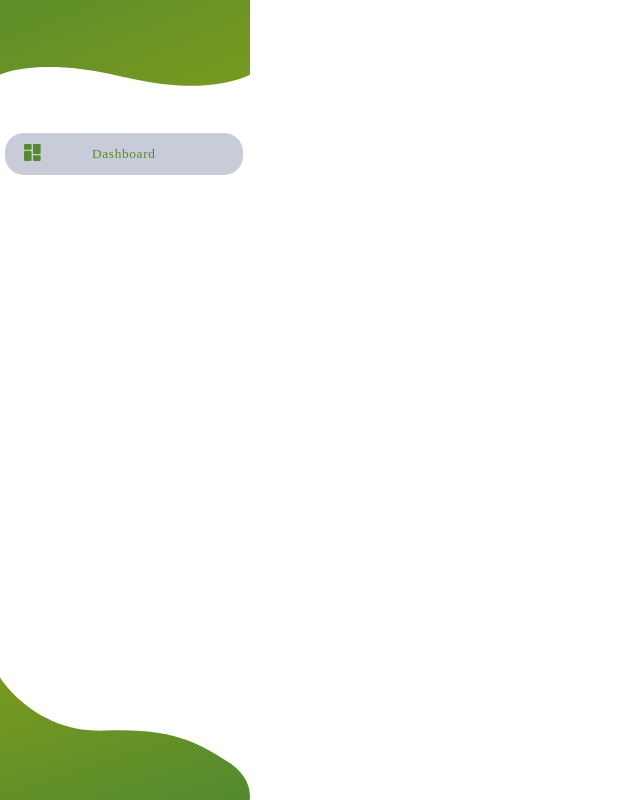
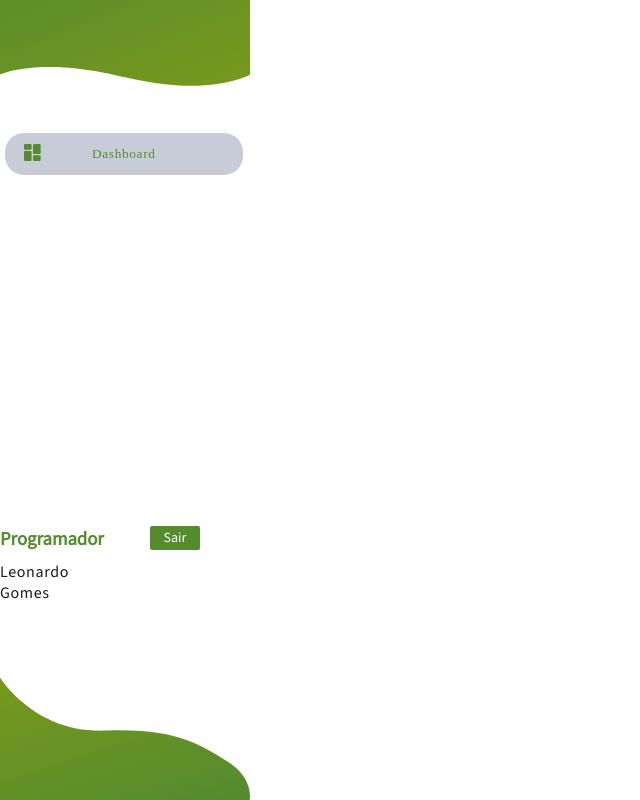
Before and after one commit to leonardojcpg/loomi-frontend-challenge, a React (Vite) app: page /dashboard in a window 1280 px wide. Shown: the whole page, without its empty margins (0-640 px from the left). Built offline with nearby package versions, Linux system fonts and the light colour scheme.

Commit message:
feat: Styling dashboard texts and logout button

```diff
--- a/src/Components/BackgroundDashboard/index.jsx
+++ b/src/Components/BackgroundDashboard/index.jsx
@@ -11,6 +11,7 @@ import {
   DashboardButtonContainer,
 } from "./styles";
 import { SidebarDashboardButton } from "../SidebarDashboardButton";
+import { TextSidebarDashboard } from "../TextsSidebarDashboard";
 
 export const BackgroundDashboard = () => {
   return (
@@ -18,15 +19,23 @@ export const BackgroundDashboard = () => {
       <HeaderImg>
         <img src={upImg} alt="" height={150} width={250} />
       </HeaderImg>
+
       <FooterImg>
         <FooterImgContent>
           <img src={downImg} alt="" height={250} width={250} />
         </FooterImgContent>
       </FooterImg>
+
       <DashboardButtonContainer>
         <DashboardImgButton src={dashboardImg} alt="" />
         <SidebarDashboardButton buttonName="Dashboard" />
       </DashboardButtonContainer>
+
+      <TextSidebarDashboard
+        ocupationUserText="Programador"
+        userNameText="Leonardo Gomes"
+        logoutButtonName="Sair"
+      />
     </ContainerContent>
   );
 };
--- /dev/null
+++ b/src/Components/TextsSidebarDashboard/index.jsx
@@ -0,0 +1,55 @@
+import PropTypes from "prop-types";
+import {
+  OcupationUserTextContainer,
+  TextContainer,
+  UserNameTextContainer,
+} from "./styles";
+import { Box } from "@chakra-ui/react";
+
+export const TextSidebarDashboard = ({
+  ocupationUserText,
+  userNameText,
+  logoutButtonName,
+}) => {
+  return (
+    <TextContainer>
+      <OcupationUserTextContainer>
+        <h3>{ocupationUserText}</h3>
+      </OcupationUserTextContainer>
+      <UserNameTextContainer>
+        <span>{userNameText}</span>
+      </UserNameTextContainer>
+      <Box
+        as='button'
+        width={50}
+        height='24px'
+        marginLeft={150}
+        lineHeight='1.2'
+        marginBottom={250}
+        transition='all 0.2s cubic-bezier(.08,.52,.52,1)'
+        border='none'
+        px='8px'
+        borderRadius='2px'
+        fontSize='14px'
+        fontWeight='semibold'
+        bg='#558B2F'
+        borderColor='#ccd0d5'
+        color='#fff'
+        _hover={{ bg: '#ebedf0', color: '#558B2F' }}
+        _active={{
+          bg: '#dddfe2',
+          transform: 'scale(0.98)',
+          borderColor: '#bec3c9',
+        }}
+      >
+        {logoutButtonName}
+      </Box>
+    </TextContainer>
+  );
+};
+
+TextSidebarDashboard.propTypes = {
+  ocupationUserText: PropTypes.string.isRequired,
+  userNameText: PropTypes.string.isRequired,
+  logoutButtonName: PropTypes.string.isRequired,
+};
--- /dev/null
+++ b/src/Components/TextsSidebarDashboard/styles.js
@@ -0,0 +1,36 @@
+import styled from 'styled-components';
+
+export const TextContainer = styled.div`
+    display: flex;
+    flex-direction: column; /* Adicione essa linha para alinhar os textos verticalmente */
+`;
+
+export const OcupationUserTextContainer = styled.div`
+    position: relative; /* Adicione essa linha para habilitar o posicionamento */
+    h3 {
+        position: absolute;
+        top: 0;
+        left: 0;
+        width: 104px;
+        height: 20px;
+        color: #558B2F;
+        margin: 0; /* Remova a margem padrão para posicionamento mais preciso */
+    }
+`;
+
+export const UserNameTextContainer = styled.div`
+    position: relative; /* Adicione essa linha para habilitar o posicionamento */
+    span {
+        position: absolute;
+        margin-top: 4px;
+        top: 35px; /* Ajuste a distância vertical entre os textos */
+        left: 0;
+        width: 98px;
+        height: 22px;
+        text-align: left;
+        letter-spacing: 0.64px;
+        color: #191B1D;
+        opacity: 1;
+        margin: 0; /* Remova a margem padrão para posicionamento mais preciso */
+    }
+`;
```
